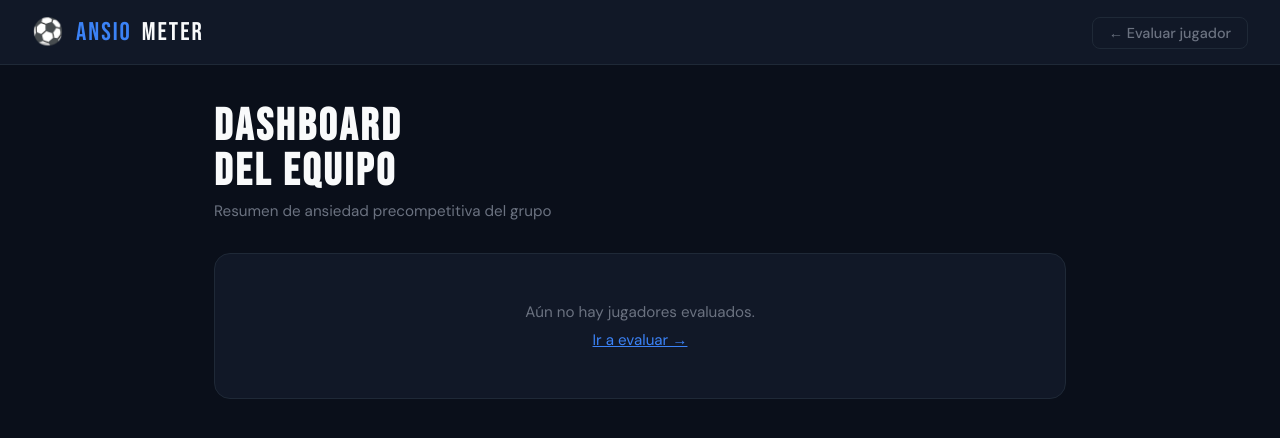
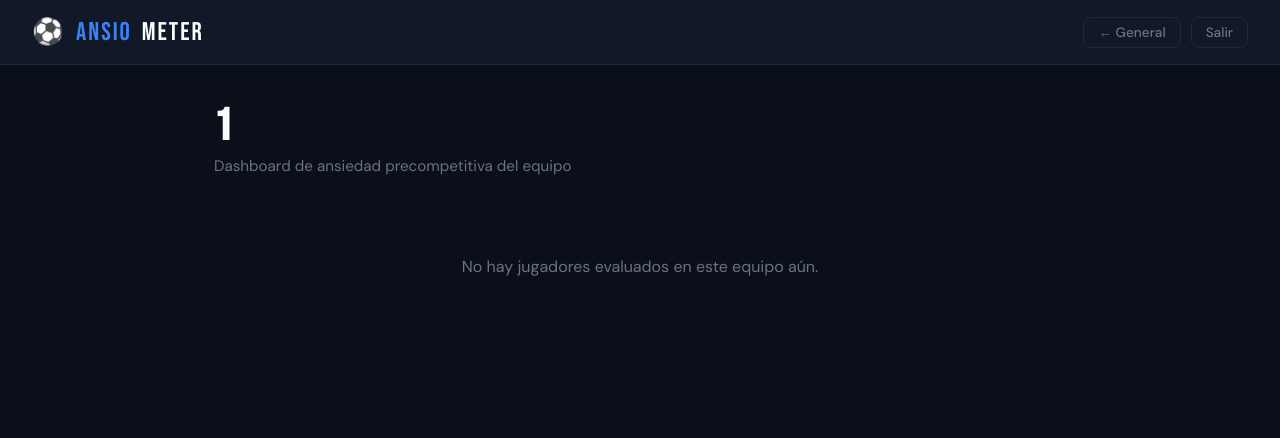
Before and after one commit to csantiagozb1990-cpu/ansiedad-app, a Flask app: page /equipo/1 in a window 1280 px wide. Shown: the top 438 px of the page. Run offline with Flask 3, Linux system fonts and the light colour scheme; the visitor is signed in with stand-in values (Sample User, id 1); tables that the repository leaves empty hold one stand-in row (values such as "Sample post").

Commit message:
Update equipo.html

```diff
--- a/templates/equipo.html
+++ b/templates/equipo.html
@@ -3,73 +3,61 @@
 <head>
 <meta charset="UTF-8">
 <meta name="viewport" content="width=device-width, initial-scale=1.0">
-<title>Dashboard del Equipo — Ansiedad</title>
+<title>{{ nombre_equipo }} — Dashboard</title>
 <link href="https://fonts.googleapis.com/css2?family=Bebas+Neue&family=DM+Sans:wght@300;400;500;600&display=swap" rel="stylesheet">
 <script src="https://cdnjs.cloudflare.com/ajax/libs/Chart.js/4.4.1/chart.umd.min.js"></script>
 <style>
-  :root {
-    --verde: #22c55e;
-    --amarillo: #f59e0b;
-    --rojo: #ef4444;
-    --fondo: #0a0f1a;
-    --card: #111827;
-    --borde: #1f2937;
-    --texto: #f9fafb;
-    --muted: #6b7280;
-    --acento: #3b82f6;
-  }
+  :root { --verde: #22c55e; --amarillo: #f59e0b; --rojo: #ef4444; --fondo: #0a0f1a; --card: #111827; --borde: #1f2937; --texto: #f9fafb; --muted: #6b7280; --acento: #3b82f6; }
   * { margin: 0; padding: 0; box-sizing: border-box; }
   body { background: var(--fondo); color: var(--texto); font-family: 'DM Sans', sans-serif; min-height: 100vh; }
   header { background: var(--card); border-bottom: 1px solid var(--borde); padding: 1rem 2rem; display: flex; align-items: center; justify-content: space-between; }
   .logo { font-family: 'Bebas Neue', sans-serif; font-size: 1.6rem; letter-spacing: 2px; display: flex; align-items: center; gap: 10px; }
   .logo span { color: var(--acento); }
-  nav a { color: var(--muted); text-decoration: none; font-size: 0.9rem; font-weight: 500; padding: 6px 16px; border-radius: 8px; border: 1px solid var(--borde); transition: all 0.2s; }
-  nav a:hover { color: var(--texto); border-color: var(--acento); }
+  .nav-links { display: flex; gap: 10px; }
+  .nav-links a { color: var(--muted); text-decoration: none; font-size: 0.85rem; font-weight: 500; padding: 6px 14px; border-radius: 8px; border: 1px solid var(--borde); transition: all 0.2s; }
+  .nav-links a:hover { color: var(--texto); border-color: var(--acento); }
   main { max-width: 900px; margin: 0 auto; padding: 2.5rem 1.5rem; }
   .page-title { font-family: 'Bebas Neue', sans-serif; font-size: 2.8rem; letter-spacing: 3px; line-height: 1; margin-bottom: 0.4rem; }
   .page-sub { color: var(--muted); font-size: 0.95rem; margin-bottom: 2rem; }
   .metricas { display: grid; grid-template-columns: repeat(3, 1fr); gap: 1rem; margin-bottom: 2rem; }
   .metrica-card { background: var(--card); border: 1px solid var(--borde); border-radius: 14px; padding: 1.2rem 1.4rem; }
-  .metrica-label { font-size: 0.78rem; font-weight: 500; color: var(--muted); text-transform: uppercase; letter-spacing: 0.05em; margin-bottom: 6px; }
-  .metrica-valor { font-family: 'Bebas Neue', sans-serif; font-size: 2.2rem; letter-spacing: 1px; line-height: 1; }
-  .metrica-valor.verde { color: var(--verde); }
-  .metrica-valor.amarillo { color: var(--amarillo); }
-  .metrica-valor.rojo { color: var(--rojo); }
-  .metrica-valor.blanco { color: var(--texto); }
+  .metrica-label { font-size: 0.75rem; font-weight: 500; color: var(--muted); text-transform: uppercase; letter-spacing: 0.05em; margin-bottom: 6px; }
+  .metrica-valor { font-family: 'Bebas Neue', sans-serif; font-size: 2rem; letter-spacing: 1px; line-height: 1; }
+  .verde { color: var(--verde); } .amarillo { color: var(--amarillo); } .rojo { color: var(--rojo); } .blanco { color: var(--texto); }
   .grafico-card { background: var(--card); border: 1px solid var(--borde); border-radius: 16px; padding: 1.5rem; margin-bottom: 2rem; }
-  .grafico-titulo { font-family: 'Bebas Neue', sans-serif; font-size: 1.3rem; letter-spacing: 1px; color: var(--muted); margin-bottom: 1.2rem; }
-  .grafico-contenedor { position: relative; height: 300px; }
+  .grafico-titulo { font-family: 'Bebas Neue', sans-serif; font-size: 1.2rem; letter-spacing: 1px; color: var(--muted); margin-bottom: 1rem; }
+  .grafico-contenedor { position: relative; height: 280px; }
   .tabla-card { background: var(--card); border: 1px solid var(--borde); border-radius: 16px; overflow: hidden; }
-  .tabla-header-row { padding: 1rem 1.5rem; border-bottom: 1px solid var(--borde); font-family: 'Bebas Neue', sans-serif; font-size: 1.2rem; letter-spacing: 1px; color: var(--muted); }
+  .tabla-header-row { padding: 1rem 1.5rem; border-bottom: 1px solid var(--borde); font-family: 'Bebas Neue', sans-serif; font-size: 1.1rem; letter-spacing: 1px; color: var(--muted); }
   table { width: 100%; border-collapse: collapse; }
-  thead th { text-align: left; padding: 10px 16px; font-size: 0.78rem; font-weight: 500; color: var(--muted); text-transform: uppercase; letter-spacing: 0.05em; border-bottom: 1px solid var(--borde); background: rgba(255,255,255,0.02); }
+  thead th { text-align: left; padding: 10px 16px; font-size: 0.75rem; font-weight: 500; color: var(--muted); text-transform: uppercase; letter-spacing: 0.05em; border-bottom: 1px solid var(--borde); }
   tbody tr { border-bottom: 1px solid var(--borde); transition: background 0.15s; }
   tbody tr:last-child { border-bottom: none; }
   tbody tr:hover { background: rgba(255,255,255,0.03); }
-  tbody td { padding: 12px 16px; font-size: 0.9rem; color: var(--texto); }
-  .badge { display: inline-flex; align-items: center; padding: 3px 10px; border-radius: 999px; font-size: 0.78rem; font-weight: 600; }
+  tbody td { padding: 11px 16px; font-size: 0.88rem; }
+  .badge { display: inline-flex; padding: 3px 10px; border-radius: 999px; font-size: 0.75rem; font-weight: 600; }
   .badge.BAJO { background: rgba(34,197,94,0.15); color: var(--verde); }
   .badge.MEDIO { background: rgba(245,158,11,0.15); color: var(--amarillo); }
   .badge.ALTO { background: rgba(239,68,68,0.15); color: var(--rojo); }
-  .barra-mini { height: 6px; border-radius: 999px; background: var(--borde); width: 100px; overflow: hidden; }
+  .barra-mini { height: 6px; border-radius: 999px; background: var(--borde); width: 90px; overflow: hidden; }
   .barra-mini-relleno { height: 100%; border-radius: 999px; }
   .barra-mini-relleno.BAJO { background: var(--verde); }
   .barra-mini-relleno.MEDIO { background: var(--amarillo); }
   .barra-mini-relleno.ALTO { background: var(--rojo); }
-  .vacio { text-align: center; padding: 3rem; color: var(--muted); font-size: 0.95rem; }
   @media (max-width: 600px) { .metricas { grid-template-columns: 1fr; } .page-title { font-size: 2rem; } }
 </style>
 </head>
 <body>
-
 <header>
   <div class="logo">⚽ <span>ANSIO</span>METER</div>
-  <nav><a href="/">← Evaluar jugador</a></nav>
+  <div class="nav-links">
+    <a href="/dashboard">← General</a>
+    <a href="/logout">Salir</a>
+  </div>
 </header>
-
 <main>
-  <h1 class="page-title">Dashboard<br>del Equipo</h1>
-  <p class="page-sub">Resumen de ansiedad precompetitiva del grupo</p>
+  <h1 class="page-title">{{ nombre_equipo }}</h1>
+  <p class="page-sub">Dashboard de ansiedad precompetitiva del equipo</p>
 
   {% if datos %}
     {% set total = datos|length %}
@@ -97,40 +85,27 @@
 
     <div class="grafico-card">
       <div class="grafico-titulo">Ansiedad por jugador (%)</div>
-      <div class="grafico-contenedor">
-        <canvas id="grafico"></canvas>
-      </div>
+      <div class="grafico-contenedor"><canvas id="grafico"></canvas></div>
     </div>
 
     <div class="tabla-card">
-      <div class="tabla-header-row">Historial de jugadores</div>
+      <div class="tabla-header-row">Jugadores — {{ nombre_equipo }}</div>
       <table>
-        <thead>
+        <thead><tr><th>#</th><th>Nombre</th><th>Posición</th><th>Ansiedad</th><th>Nivel</th><th>Fecha</th></tr></thead>
+        <tbody>
+          {% for j in datos %}
           <tr>
-            <th>#</th>
-            <th>Nombre</th>
-            <th>Posición</th>
-            <th>Ansiedad</th>
-            <th>Nivel</th>
-            <th>Fecha</th>
-          </tr>
-        </thead>
-        <tbody>
-          {% for jugador in datos %}
-          <tr>
-            <td style="color: var(--muted);">{{ loop.index }}</td>
-            <td><strong>{{ jugador[0] }}</strong></td>
-            <td style="color: var(--muted);">{{ jugador[1] or '—' }}</td>
+            <td style="color:var(--muted)">{{ loop.index }}</td>
+            <td><strong>{{ j[0] }}</strong></td>
+            <td style="color:var(--muted)">{{ j[1] or '—' }}</td>
             <td>
-              <div style="display:flex; align-items:center; gap:8px;">
-                <span>{{ jugador[2] }}%</span>
-                <div class="barra-mini">
-                  <div class="barra-mini-relleno {{ jugador[3] }}" style="width: {{ jugador[2] }}%"></div>
-                </div>
+              <div style="display:flex;align-items:center;gap:8px">
+                <span>{{ j[2] }}%</span>
+                <div class="barra-mini"><div class="barra-mini-relleno {{ j[3] }}" style="width:{{ j[2] }}%"></div></div>
               </div>
             </td>
-            <td><span class="badge {{ jugador[3] }}">{{ jugador[3] }}</span></td>
-            <td style="color: var(--muted); font-size: 0.82rem;">{{ jugador[4][:10] if jugador[4] else '—' }}</td>
+            <td><span class="badge {{ j[3] }}">{{ j[3] }}</span></td>
+            <td style="color:var(--muted);font-size:0.8rem">{{ j[4][:10] if j[4] else '—' }}</td>
           </tr>
           {% endfor %}
         </tbody>
@@ -141,59 +116,23 @@
       const nombres = {{ datos|map(attribute=0)|list|tojson }};
       const valores = {{ datos|map(attribute=2)|list|tojson }};
       const niveles = {{ datos|map(attribute=3)|list|tojson }};
-      const colores = niveles.map(n => {
-        if (n === 'BAJO') return 'rgba(34,197,94,0.8)';
-        if (n === 'MEDIO') return 'rgba(245,158,11,0.8)';
-        return 'rgba(239,68,68,0.8)';
-      });
-      const ctx = document.getElementById('grafico').getContext('2d');
-      new Chart(ctx, {
+      const colores = niveles.map(n => n==='BAJO'?'rgba(34,197,94,0.8)':n==='MEDIO'?'rgba(245,158,11,0.8)':'rgba(239,68,68,0.8)');
+      new Chart(document.getElementById('grafico').getContext('2d'), {
         type: 'bar',
-        data: {
-          labels: nombres,
-          datasets: [{
-            label: 'Ansiedad (%)',
-            data: valores,
-            backgroundColor: colores,
-            borderRadius: 6,
-            borderSkipped: false,
-          }]
-        },
+        data: { labels: nombres, datasets: [{ label: 'Ansiedad (%)', data: valores, backgroundColor: colores, borderRadius: 6, borderSkipped: false }] },
         options: {
-          responsive: true,
-          maintainAspectRatio: false,
-          plugins: {
-            legend: { display: false },
-            tooltip: {
-              callbacks: {
-                label: ctx => ` ${ctx.parsed.y}% — ${niveles[ctx.dataIndex]}`
-              }
-            }
-          },
+          responsive: true, maintainAspectRatio: false,
+          plugins: { legend: { display: false }, tooltip: { callbacks: { label: ctx => ` ${ctx.parsed.y}% — ${niveles[ctx.dataIndex]}` } } },
           scales: {
-            x: {
-              ticks: { color: '#6b7280', font: { family: 'DM Sans', size: 12 } },
-              grid: { color: '#1f2937' }
-            },
-            y: {
-              min: 0, max: 100,
-              ticks: { color: '#6b7280', callback: v => v + '%', font: { family: 'DM Sans', size: 12 } },
-              grid: { color: '#1f2937' }
-            }
+            x: { ticks: { color: '#6b7280', font: { family: 'DM Sans', size: 12 } }, grid: { color: '#1f2937' } },
+            y: { min: 0, max: 100, ticks: { color: '#6b7280', callback: v => v + '%' }, grid: { color: '#1f2937' } }
           }
         }
       });
     </script>
-
   {% else %}
-    <div class="tabla-card">
-      <div class="vacio">
-        <p>Aún no hay jugadores evaluados.</p>
-        <p style="margin-top: 8px;"><a href="/" style="color: var(--acento);">Ir a evaluar →</a></p>
-      </div>
-    </div>
+    <div style="text-align:center;padding:3rem;color:var(--muted)">No hay jugadores evaluados en este equipo aún.</div>
   {% endif %}
 </main>
-
 </body>
 </html>
```
